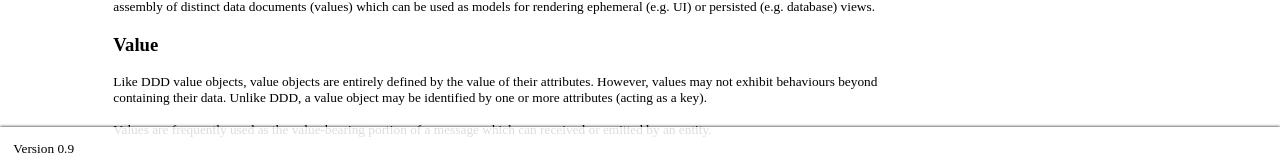
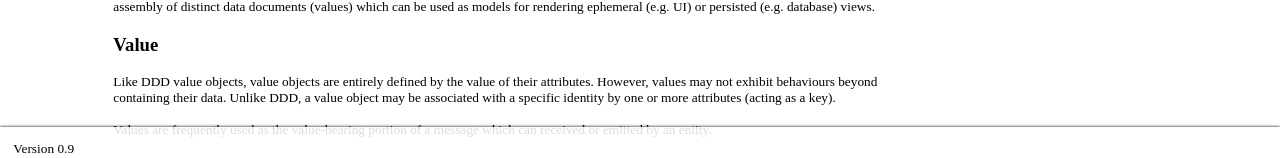
Before and after one commit to goofballLogic/modd, a plain HTML site: page docs/index.html in a window 1280 px wide. Shown: the part 630-788 px from the top of the page. Drawn offline with Linux system fonts and the light colour scheme; files whose address does not match are found by name.

Commit message:
clarified values

```diff
--- a/docs/index.html
+++ b/docs/index.html
@@ -69,7 +69,7 @@
     <p>
       Like DDD value objects, value objects are entirely defined by the value of their attributes.
       However, values may not exhibit behaviours beyond containing their data.
-      Unlike DDD, a value object may be identified by one or more attributes (acting as a key).
+      Unlike DDD, a value object may be associated with a specific identity by one or more attributes (acting as a key).
       <br />
       <br />
       Values are frequently used as the value-bearing portion of a <a>message</a> which can received or emitted by an
```
